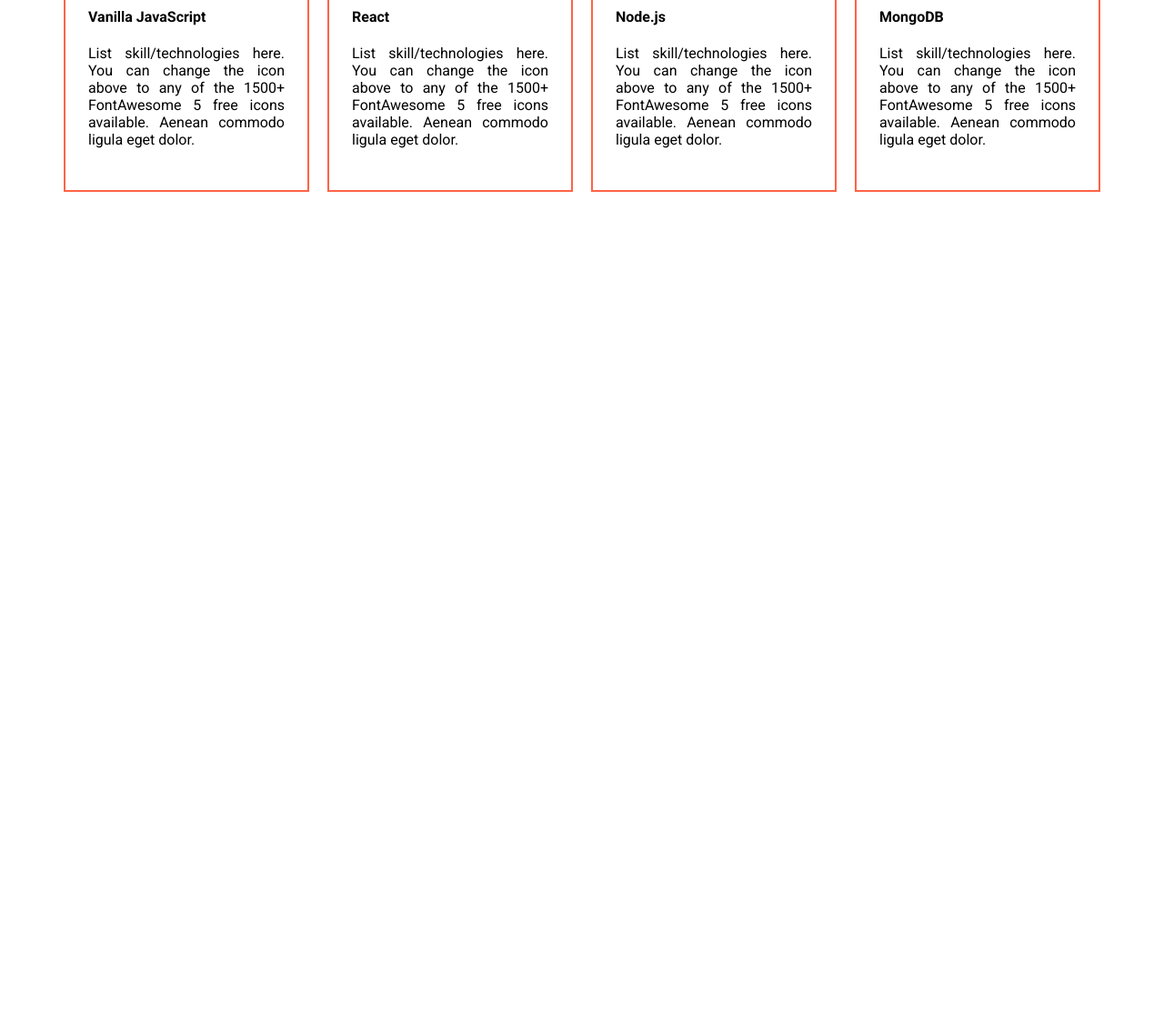
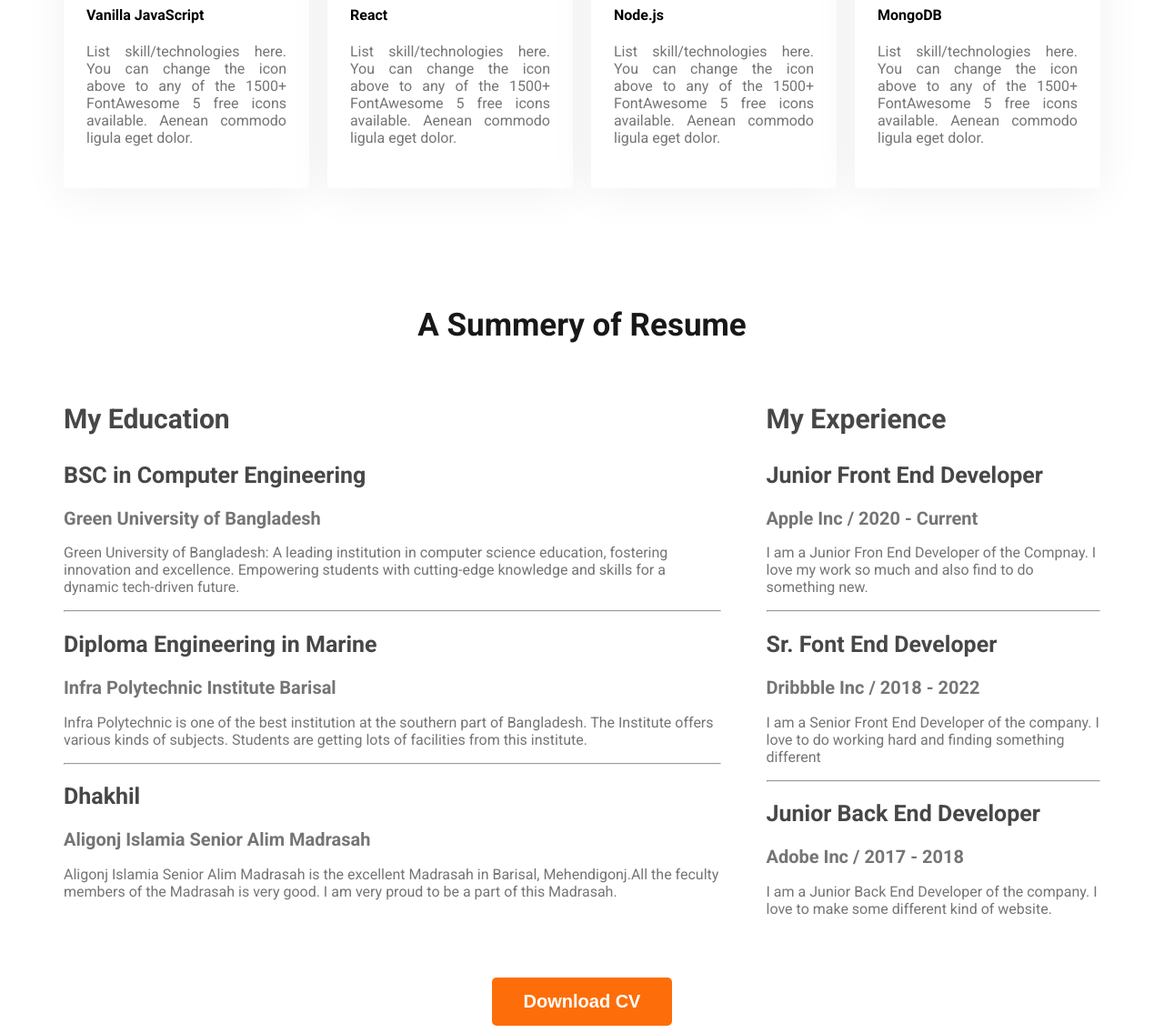
Before and after one commit to Nazrul144/web-developer-portfolio, a plain HTML site: page index.html in a window 1280 px wide. Shown: the part 1792-2928 px from the top of the page at 91% size. Before the commit the page ends 2011 px from the top, so only its background shows below. Drawn offline with Linux system fonts and the light colour scheme.

Commit message:
Resume section added

```diff
--- a/index.html
+++ b/index.html
@@ -85,6 +85,65 @@
                 </div>
             </div>
          </section>
+         <!-- Resume Section Start here -->
+         <section>
+            <h3 class="section-title">A Summery of Resume</h3>
+
+            <div class="resume-container">
+
+                <div class="resume-column">
+                    <h3 class="resume-column-title">My Education</h3>
+
+                    <div class="resume-items">
+                        <h2 class="resume-item-title">BSC in Computer Engineering</h2>
+                        <h2 class="resume-item-institute">Green University of Bangladesh</h2>
+                        <p class="resume-item-description">
+                            Green University of Bangladesh: A leading institution in computer science education, fostering innovation and excellence. Empowering students with cutting-edge knowledge and skills for a dynamic tech-driven future.</p>
+                    </div>
+                    <hr>
+                    <div class="resume-items">
+                        <h2 class="resume-item-title">Diploma Engineering in Marine</h2>
+                        <h2 class="resume-item-institute">Infra Polytechnic Institute Barisal</h2>
+                        <p class="resume-item-description">Infra Polytechnic is one of the best institution at the southern part of Bangladesh. The Institute offers various kinds of subjects. Students are getting lots of facilities from this institute.</p>
+                    </div>
+                    <hr>
+                    <div class="resume-items">
+                        <h2 class="resume-item-title">Dhakhil</h2>
+                        <h2 class="resume-item-institute">Aligonj Islamia Senior Alim Madrasah</h2>
+                        <p class="resume-item-description">Aligonj Islamia Senior Alim Madrasah is the excellent Madrasah in Barisal, Mehendigonj.All the feculty members of the Madrasah is very good. I am very proud to be a part of this Madrasah.</p>
+                    </div>
+
+                </div>
+                <div class="resume-column">
+                    <h3 class="resume-column-title">My Experience</h3>
+
+                    <div class="resume-items">
+                        <h2 class="resume-item-title">Junior Front End Developer</h2>
+                        <h2 class="resume-item-institute">Apple Inc / 2020 - Current</h2>
+                        <p class="resume-item-description">I am a Junior Fron End Developer of the Compnay. I love my work so much and also find to do something new.</p>
+                    </div>
+                    <hr>
+                    <div class="resume-items">
+                        <h2 class="resume-item-title">Sr. Font End Developer</h2>
+                        <h2 class="resume-item-institute">Dribbble Inc / 2018 - 2022</h2>
+                        <p class="resume-item-description">I am a Senior Front End Developer of the company. I love to do working hard and finding something different </p>
+                    </div>
+                    <hr>
+                    <div class="resume-items">
+                        <h2 class="resume-item-title">Junior Back End Developer</h2>
+                        <h2 class="resume-item-institute">Adobe Inc / 2017 - 2018</h2>
+                        <p class="resume-item-description">I am a Junior Back End Developer of the company. I love to make some different kind of website.</p>
+                    </div>
+                </div>
+
+            </div>
+
+            <div class="download-cv">
+                <button class="btn-primary">Download CV</button>
+            </div>
+
+
+         </section>
     </main>
     <!-- main part ends here -->
     <footer>
--- a/style/portfolio.css
+++ b/style/portfolio.css
@@ -107,9 +107,13 @@
 }
 
 /*Main section style*/
-main{
+main {
     max-width: 1140px;
     margin: 0px auto;
+}
+
+main section {
+    margin-top: 130px;
 }
 
 /*About section style*/
@@ -119,28 +123,69 @@
     background: #FFF8F3;
     margin: 130px 0px;
 }
-.about-info-container{
+
+.about-info-container {
     display: flex;
     justify-content: space-around;
 
 }
-.about-info{
+
+.about-info {
     text-align: center;
     margin-top: 30px;
 }
-#what-i-do-description{
+
+#what-i-do-description {
     padding: 30px 130px;
 }
-.skill-container{
+
+.skill-container {
     display: flex;
     gap: 20px;
 
 }
-.skill{
+
+.skill {
     padding: 30px 25px;
-    border: 2px solid tomato;
-    gap: 30px;
+    border-radius: 5px;
+    background: #FFF;
+    box-shadow: 0px 6px 50px 0px rgba(0, 0, 0, 0.06);
 }
-.skill-description{
+
+.skill-description {
     text-align: justify;
+    color: #757575;
 }
+
+/* Resume Section Starts here */
+.resume-column-title {
+    color: #474747;
+    font-size: 30px;
+    font-weight: 700;
+
+}
+
+.resume-container {
+    display: flex;
+    gap: 50px;
+    justify-content: space-between;
+}
+
+.resume-item-description {
+    color: #757575;
+    font-size: 16px;
+    font-weight: 400;
+
+}
+.resume-item-institute{
+    color: #757575;
+    font-size: 20px;
+}
+.resume-item-title{
+    color: #474747;
+    font-size: 25px;
+}
+.download-cv{
+    text-align: center;
+    margin-top: 50px;
+}
```
